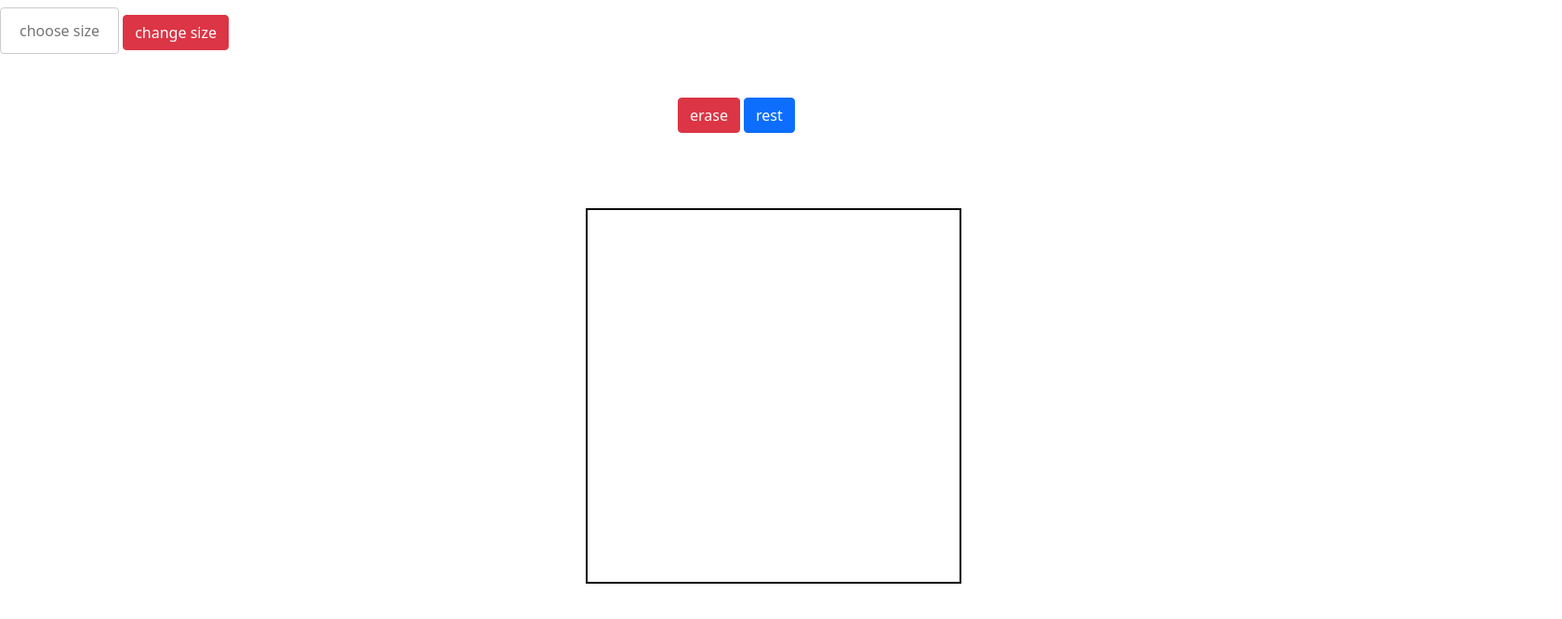
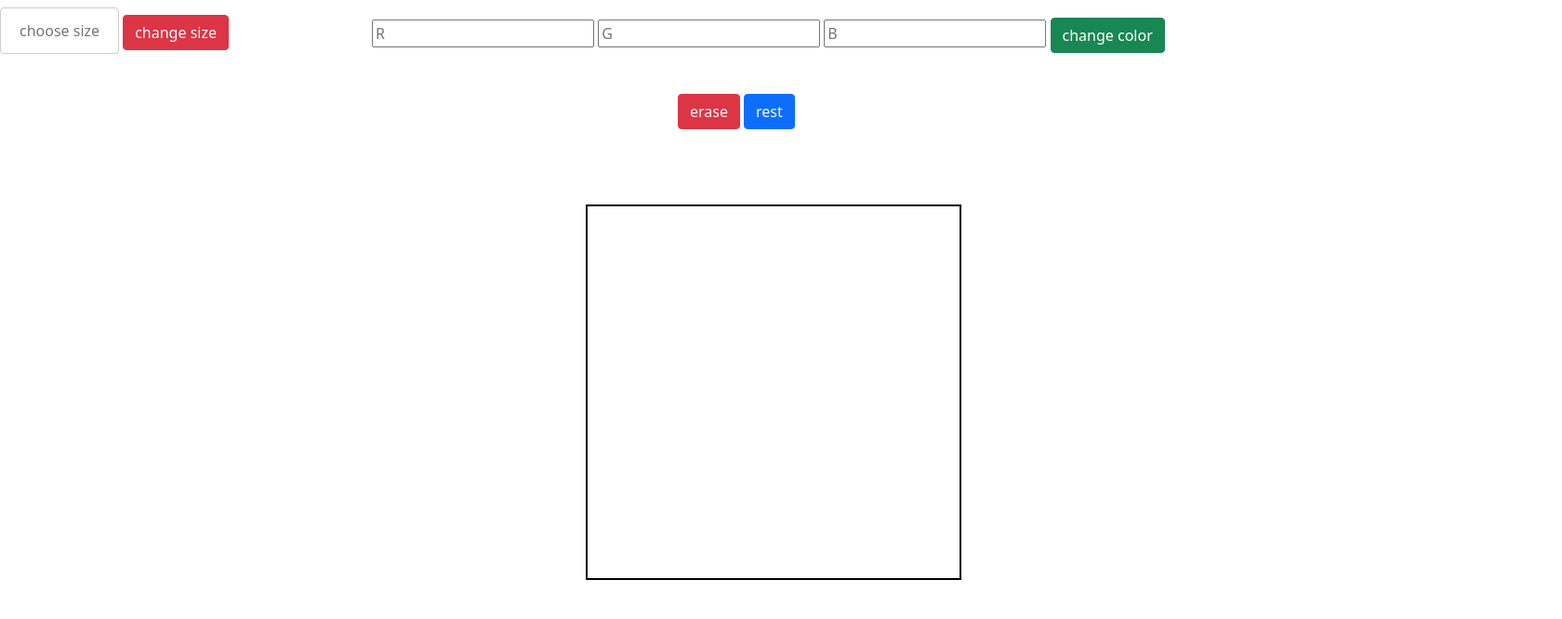
Before and after one commit to dronkillerShark/drawing-app, a plain HTML site: page index.html in a window 1280 px wide. Shown: the whole page at 93% size, 1680 px wide, since content can reach past the window. Drawn offline with nearby package versions, Linux system fonts and the light colour scheme.

Commit message:
added some features

```diff
--- a/index.html
+++ b/index.html
@@ -15,6 +15,14 @@
             <button class="change btn btn-danger">change size</button>
             <h1 class="error"></h1>
         </form>
+
+        <form class="colorChanger">
+            <input class="red" placeholder="R">
+            <input class="green" placeholder="G">
+            <input class="blue" placeholder="B">
+            <button class="change__color btn btn-success">change color</button>
+            <h1 class="err"></h1>
+        </form>
         <button class="rest btn btn-primary">rest</button>
         <button class="erase btn btn-danger">erase</button>
         <canvas class="drawingCanvas" width="400" height="400" style="border:2px solid #000000;"></canvas>
--- a/script.js
+++ b/script.js
@@ -6,11 +6,34 @@ const changeSize = document.querySelector(".change");
 const sizeInput = document.querySelector(".changeSize");
 const err = document.querySelector(".error");
 const eraser = document.querySelector(".erase");
+const redInp = document.querySelector(".red");
+const greenInp = document.querySelector(".green");
+const blueInp = document.querySelector(".blue");
+const changeColorButton = document.querySelector(".change__color");
+const colorError = document.querySelector(".err");
 
 let isDown = false;
 let color = `rgb(0, 0, 0)`;
 let size = 5;
 let isErase = false;
+
+changeColorButton.addEventListener("click", (e) => {
+    e.preventDefault();
+    colorError.textContent = "";
+    colorError.style.color = "red";
+    if(redInp.value == "") redInp.value = 0;
+    if(blueInp.value == "") blueInp.value = 0;
+    if(greenInp.value == "") greenInp.value = 0;
+    if(!greenInp.value
+        ||
+        !blueInp.value
+        ||
+        !redInp.value){
+            colorError.textContent = "please type a number!";
+        }
+    color = `rgb(${redInp.value}, ${greenInp.value}, ${blueInp.value})`;
+    redInp.value = blueInp.value = greenInp.value = '';
+})
 
 const addEventToErase = function(){
     eraser.addEventListener("click", ()=>{
@@ -44,7 +67,7 @@ const createNewPixel = function(e){
 }
 
 const removePixel = function(e){
-    ctx.clearRect((e.clientX - 630), (e.clientY - 215), size, size)
+    ctx.clearRect((e.clientX - 630), (e.clientY - 215), size, size);
 }
 
 drawingCanvas.addEventListener("pointermove", (e) =>{
--- a/style.css
+++ b/style.css
@@ -1,18 +1,18 @@
 .drawingCanvas{
     position: relative;
-    top:150px;
+    top:100px;
     left:500px;
 }
 
 .rest{
     position: relative;
-    top:-350px;
+    top:-400px;
     left: 800px;
 }
 
 .erase{
     position: relative;
-    top:-350px;
+    top:-400px;
     left: 670px;
 }
 
@@ -25,3 +25,9 @@
     border-radius: 4px;
     box-sizing: border-box;
 }
+
+.colorChanger{
+    position: relative;
+    top: -55px;
+    left: 400px;
+}
```
